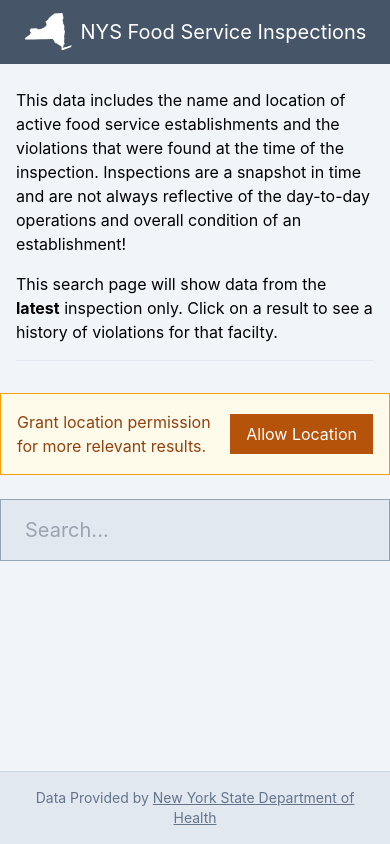
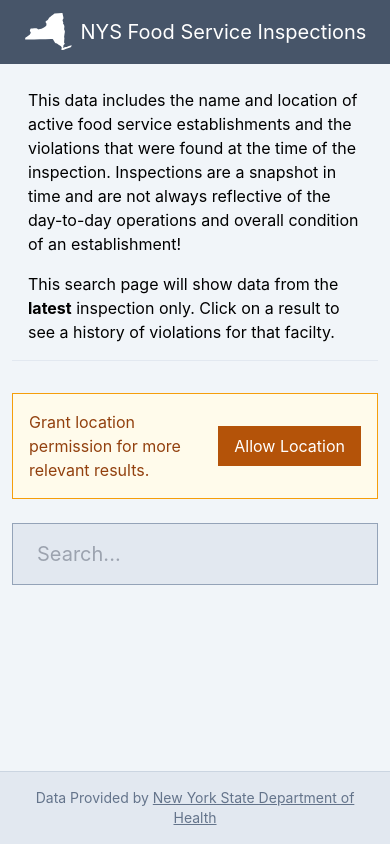
Before and after one commit to mikemathewson/food-service-inspections, a Next.js app: page / in a window 390 px wide. Built offline with nearby package versions, Linux system fonts and the light colour scheme.

Commit message:
Update mobile styles

```diff
--- a/components/Card.tsx
+++ b/components/Card.tsx
@@ -7,7 +7,7 @@
 export default function FacilityList(props: Props) {
   return (
     <div
-      className={`bg-white overflow-hidden shadow sm:rounded-lg ${props.className}`}
+      className={`bg-white overflow-hidden shadow rounded ${props.className}`}
     >
       <>
         <div className="border-b-2 border-gray-100 px-4 sm:px-6 py-3 text-left text-sm font-medium text-gray-500 uppercase tracking-wider">
--- a/components/Intro.tsx
+++ b/components/Intro.tsx
@@ -1,6 +1,7 @@
 export default function Welcome() {
   return (
-    <div className="px-4 md:px-0">
+    <div>
+      <div className="px-4 sm:px-0">
         <p className="mb-4">
           This data includes the name and location of active food service
           establishments and the violations that were found at the time of the
@@ -13,6 +14,7 @@
           inspection only. Click on a result to see a history of violations for
           that facilty.
         </p>
+      </div>
       <hr className="mt-2 mb-8 border-slate-200" />
     </div>
   );
--- a/components/Layout.tsx
+++ b/components/Layout.tsx
@@ -13,7 +13,7 @@
         <title>NYS Food Service Inspections</title>
       </Head>
       <Header />
-      <main className="container mx-auto flex-1 max-w-screen-md py-6 sm:py-10">
+      <main className="container mx-auto flex-1 max-w-screen-md px-3 py-6 sm:py-10">
         {children}
       </main>
       <Footer />
--- a/components/Legend.tsx
+++ b/components/Legend.tsx
@@ -7,7 +7,7 @@
 export default function Legend() {
   return (
     <div className="mb-4">
-      <div className="flex items-center sm:justify-end">
+      <div className="flex items-center justify-center sm:justify-end">
         <div className="text-center flex flex-col sm:flex-row items-center">
           <XCircleIcon className="h-4 w-4 mr-1 mt-0.5 text-rose-800" />
           <span className="text-xs sm:text-sm">Critical violations</span>
--- a/pages/[id].tsx
+++ b/pages/[id].tsx
@@ -62,7 +62,7 @@
 
   return (
     <>
-      <div className="sticky top-0 bg-slate-100 border-b-2 border-slate-200 flex items-center px-2 py-4 sm:px-0 mb-8">
+      <div className="sticky top-0 bg-slate-100 border-b-2 border-slate-200 flex items-center px-2 py-4 sm:px-0 mb-8 -mx-3">
         <Link href="/">
           <a>
             <ChevronLeftIcon className="h-8 w-8 mt-0.5 text-slate-400 mr-2 sm:mr-4" />
```
Lines whose indentation alone changed are shown as unchanged.
